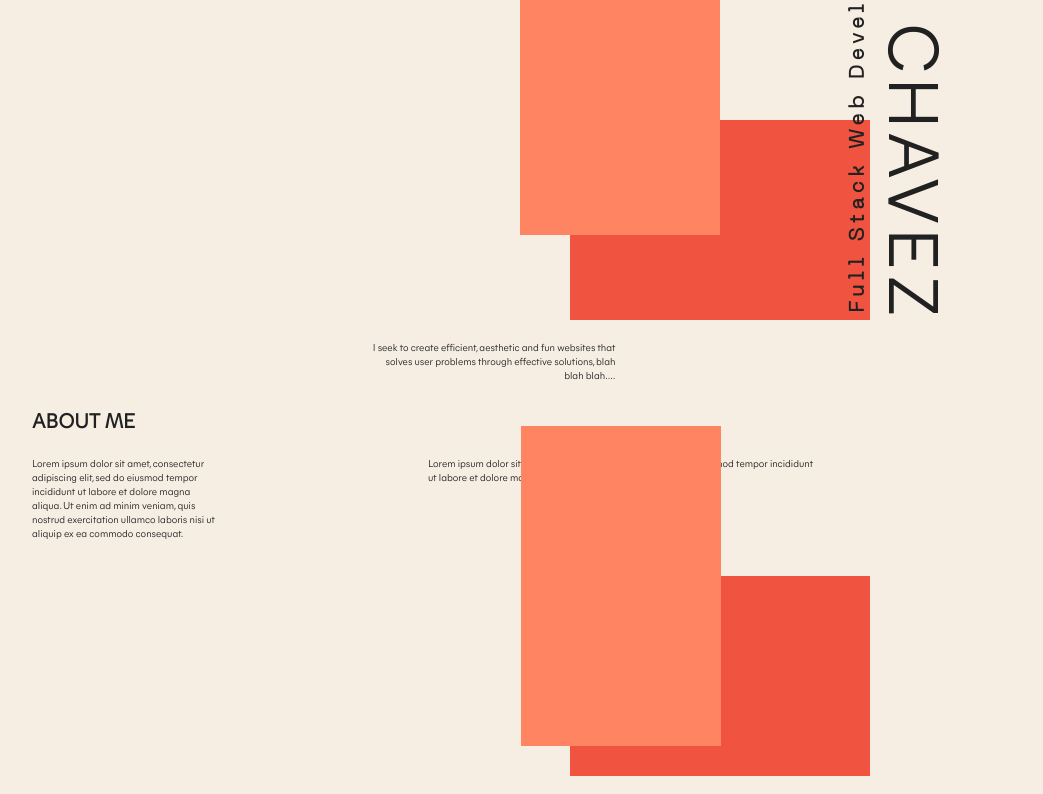
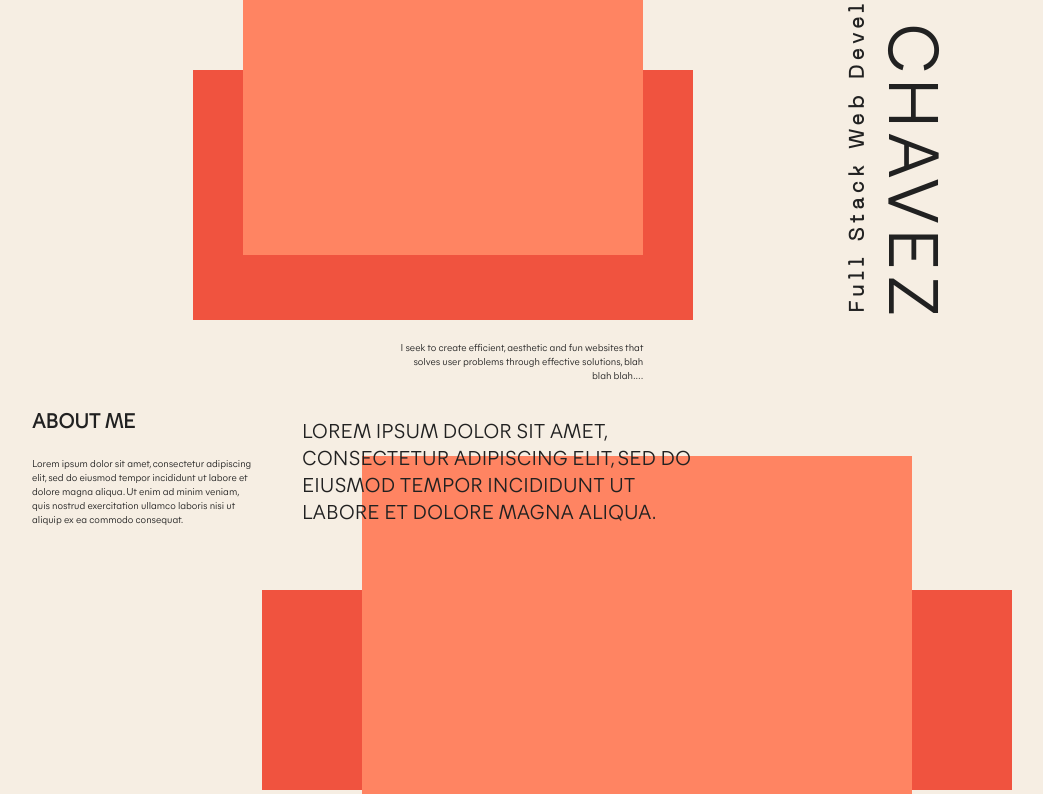
Before and after one commit to mafe-rnanda/mariachavez-website, a React (Create React App) app: page / in a window 1280 px wide. Shown: the part 500-1294 px from the top of the page, without its empty margins (118-1161 px from the left). Built offline with nearby package versions, Linux system fonts and the light colour scheme.

Commit message:
add grid layout, add margins and sizing to about section

```diff
--- a/src/components/About.js
+++ b/src/components/About.js
@@ -3,11 +3,11 @@ import "./About.scss";
 export default function About(props) {
   return (
     <div id="about-section">
-      <h1>ABOUT ME</h1>
-      <div>Lorem ipsum dolor sit amet, consectetur adipiscing elit, sed do eiusmod tempor incididunt ut labore et dolore magna aliqua. </div>
-      <div>Lorem ipsum dolor sit amet, consectetur adipiscing elit, sed do eiusmod tempor incididunt ut labore et dolore magna aliqua. Ut enim ad minim veniam, quis nostrud exercitation ullamco laboris nisi ut aliquip ex ea commodo consequat. </div>
-      <div class="placeholder-pic"></div>
-      <div class="rectangle"></div>
+      <h1 class="header">ABOUT ME</h1>
+      <div class="introduction highlight-summary">Lorem ipsum dolor sit amet, consectetur adipiscing elit, sed do eiusmod tempor incididunt ut labore et dolore magna aliqua. </div>
+      <div class="introduction about-text">Lorem ipsum dolor sit amet, consectetur adipiscing elit, sed do eiusmod tempor incididunt ut labore et dolore magna aliqua. Ut enim ad minim veniam, quis nostrud exercitation ullamco laboris nisi ut aliquip ex ea commodo consequat. </div>
+      <div class="about-picture-background"></div>
+      <div class="about-picture"></div>
     </div>
   );
 }
--- a/src/components/About.scss
+++ b/src/components/About.scss
@@ -10,25 +10,37 @@
   }
   :nth-child(2){
     grid-column: 3/span 2;
-    grid-row: 2;
+    grid-row: 2/3;
+    width: 20em;
+    left:2em;
+    bottom: 2em;
   }
   :nth-child(3){
-    grid-column: 1;
+    grid-column: 1/3;
+    grid-row: 2/4;
+    width: 22em;
   }
 }
 
+.highlight-summary {
+  position: relative;
+  font-size: 2rem;
+  text-transform: uppercase;
+}
 
-.rectangle {
+.about-picture-background {
   background-color: $tart-orange;
-  width: 300px;
-  height: 200px;
-  grid-column: 3/span 3;
-  grid-row: 2;
+  width: 75em;
+  height: 20em;
+  grid-column: 3/6;
+  grid-row: 3;
+  justify-self: center;
 }
-.placeholder-pic{
+.about-picture{
   background-color: $coral;
-  width: 200px;
-  height: 320px;
-  grid-column: 3/span 2;
-  grid-row: 2;
+  width: 55em;
+  height: 35em;
+  grid-column: 3/6;
+  grid-row: 2/4;
+  place-self: center;
 }
```
